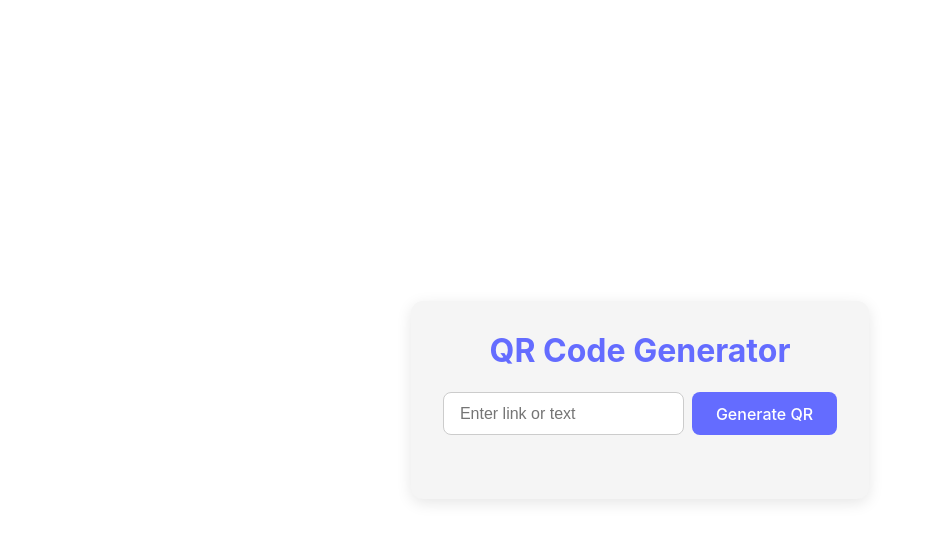
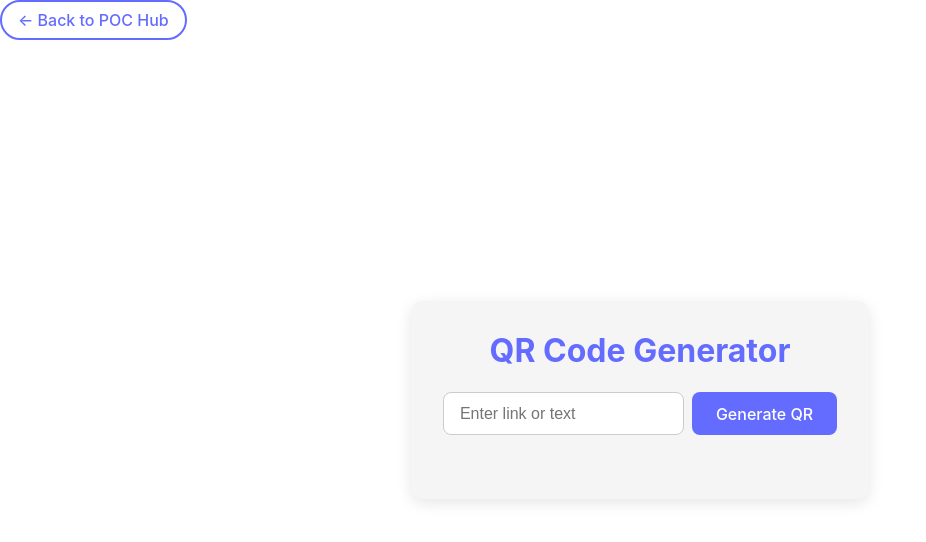
Before and after one commit to SMTIAP/Scalable-Multi-Tenant-Insight-Acquisition-Platform, a React (Vite) app in the folder vite-project/: page /poc/qrPOC in a window 1280 px wide. Shown: the top 542 px of the page, without its empty margins (0-926 px from the left). Built offline with nearby package versions, Linux system fonts and the light colour scheme.

Commit message:
Update QRCodeGenerator

```diff
--- a/vite-project/src/pages/poc/qrPOC/QRCodeGenerator.tsx
+++ b/vite-project/src/pages/poc/qrPOC/QRCodeGenerator.tsx
@@ -1,9 +1,11 @@
 import { useState } from 'react';
+import { useNavigate } from 'react-router-dom';
 // @ts-ignore
 import QRCode from 'qrcode';
 import './QRCodeGenerator.css';
 
 const QRCodeGenerator = () => {
+  const navigate = useNavigate();
   const [text, setText] = useState('');
   const [qrUrl, setQrUrl] = useState('');
 
@@ -12,8 +14,8 @@ const QRCodeGenerator = () => {
     try {
       const url = await QRCode.toDataURL(text);
       setQrUrl(url);
-    } catch (err) {
-      console.error(err);
+    } catch (error) {
+      console.error(error);
     }
   };
 
@@ -27,9 +29,20 @@ const QRCodeGenerator = () => {
 
   return (
     <div className="qr-container">
+      <header className="qr-header">
+        <button
+          className="back-button"
+          onClick={() => navigate('/poc-hub')}
+        >
+          ← Back to POC Hub
+        </button>
+
         <h1>QR Code Generator</h1>
 
-      {/* Input row */}
+      </header>
+
+      {/* SHOW INPUT ONLY IF QR NOT GENERATED */}
+      {!qrUrl && (
         <div className="qr-input-row">
           <input
             type="text"
@@ -39,12 +52,20 @@ const QRCodeGenerator = () => {
           />
           <button onClick={generateQR}>Generate QR</button>
         </div>
+      )}
 
-      {/* QR Output */}
+      {/* SHOW QR + DOWNLOAD ONLY IF QR GENERATED */}
       {qrUrl && (
         <div className="qr-output">
-          <img src={qrUrl} alt="Generated QR Code" className="qr-image" />
-          <button className="download-btn" onClick={downloadQR}>
+          <img
+            src={qrUrl}
+            alt="Generated QR Code"
+            className="qr-image"
+          />
+          <button
+            className="download-btn"
+            onClick={downloadQR}
+          >
             Download QR Code
           </button>
         </div>
```
Lines whose indentation alone changed are shown as unchanged.
